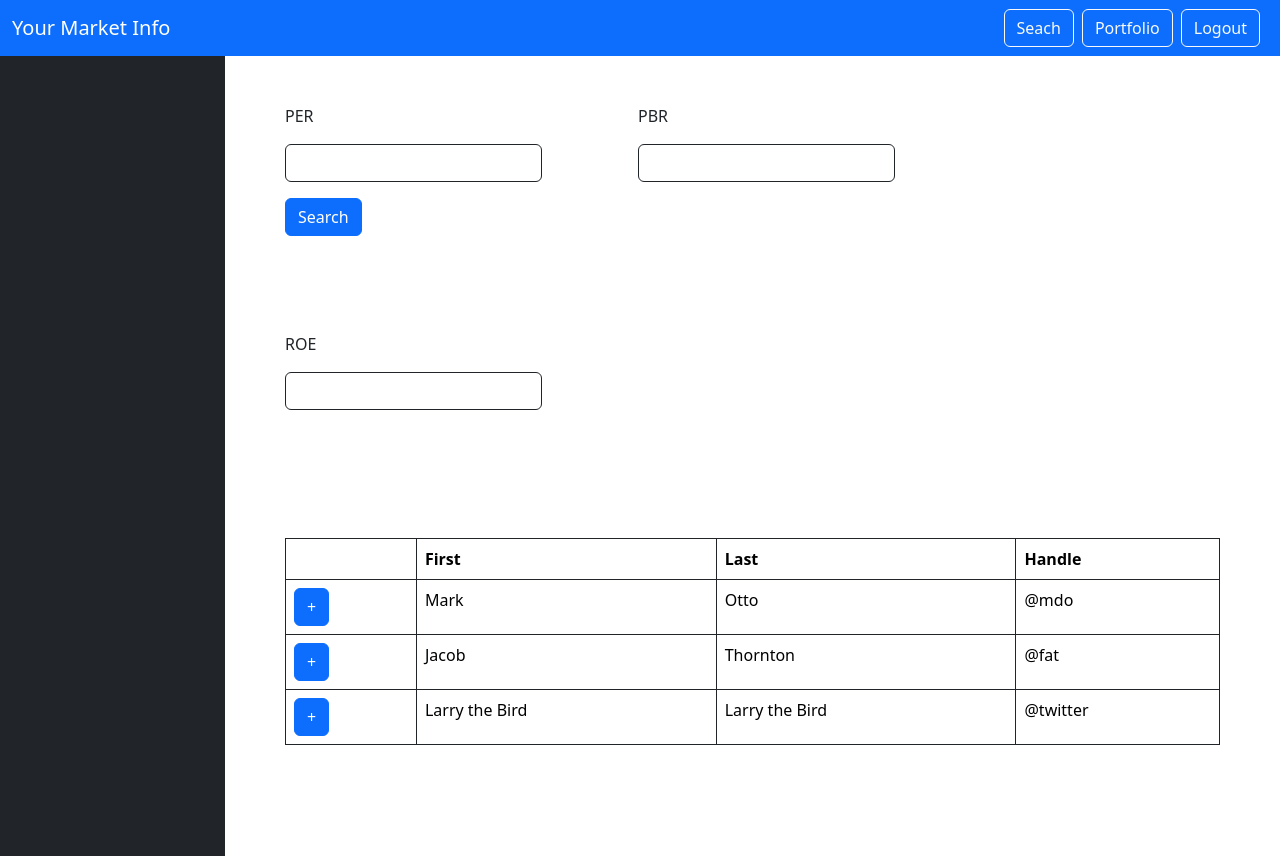
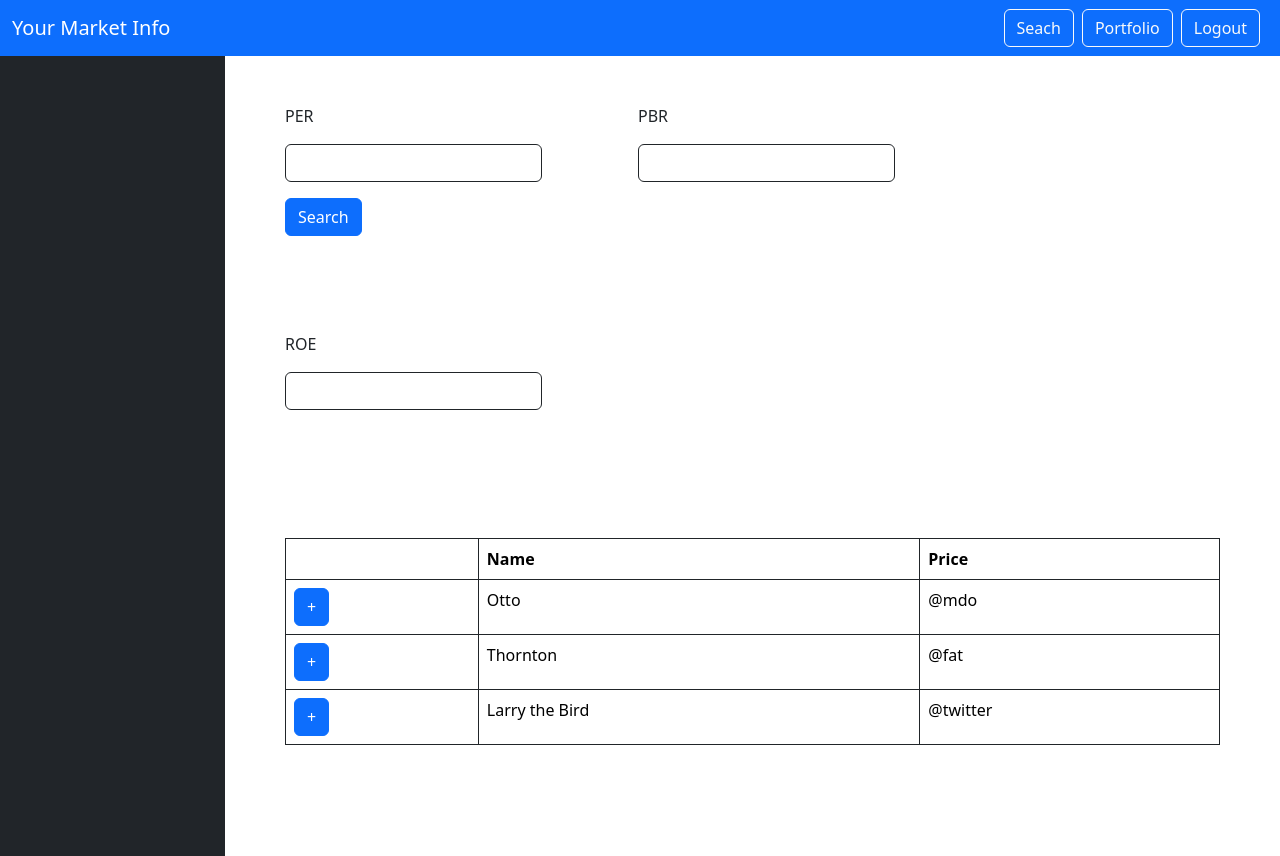
Before and after one commit to ksuwa55/assestManagement, a React (Create React App) app in the folder frontend/: page /search in a window 1280 px wide. Built offline with nearby package versions, Linux system fonts and the light colour scheme.

Commit message:
modify few text

```diff
--- a/frontend/src/pages/search.js
+++ b/frontend/src/pages/search.js
@@ -12,16 +12,16 @@ const Search = () => {
         <div class="input-group input-group-sm mb-3">
           <div className=' m-5 '>
             <p class="text-uppercase">PER</p>
-            <input type="text" className="form-control border-dark mb-3" aria-label="Sizing example input" aria-describedby="inputGroup-sizing-sm"/>
+            <input type="number" className="form-control border-dark mb-3" aria-label="Sizing example input" aria-describedby="inputGroup-sizing-sm"/>
             <button type="button" className="btn btn-primary">Search</button>
           </div>
           <div className=' m-5 '>
             <p class="text-uppercase">PBR</p>
-            <input type="text" className="form-control border-dark mb-3" aria-label="Sizing example input" aria-describedby="inputGroup-sizing-sm"/>
+            <input type="number" className="form-control border-dark mb-3" aria-label="Sizing example input" aria-describedby="inputGroup-sizing-sm"/>
           </div>
           <div className=' m-5 '>
             <p class="text-uppercase">ROE</p>
-            <input type="text" className="form-control border-dark mb-3" aria-label="Sizing example input" aria-describedby="inputGroup-sizing-sm"/>
+            <input type="number" className="form-control border-dark mb-3" aria-label="Sizing example input" aria-describedby="inputGroup-sizing-sm"/>
           </div>
         </div>
         <div className="flex-grow-1 d-flex align-items-center justify-content-center p-5" style={{ flex: '1' }}>
@@ -29,9 +29,8 @@ const Search = () => {
             <thead>
               <tr>
                 <th scope="col"></th>
-                <th scope="col">First</th>
-                <th scope="col">Last</th>
-                <th scope="col">Handle</th>
+                <th scope="col">Name</th>
+                <th scope="col">Price</th>
               </tr>
             </thead>
             <tbody>
@@ -39,7 +38,6 @@ const Search = () => {
                 <th scope="row">
                   <button type="button" className="btn btn-primary">+</button>
                 </th>
-                <td>Mark</td>
                 <td>Otto</td>
                 <td>@mdo</td>
               </tr>
@@ -47,7 +45,6 @@ const Search = () => {
                 <th scope="row">
                   <button type="button" className="btn btn-primary">+</button>
                 </th>
-                <td>Jacob</td>
                 <td>Thornton</td>
                 <td>@fat</td>
               </tr>
@@ -55,7 +52,6 @@ const Search = () => {
                 <th scope="row">
                   <button type="button" className="btn btn-primary">+</button>
                 </th>
-                <td>Larry the Bird</td>
                 <td>Larry the Bird</td>
                 <td>@twitter</td>
               </tr>
```
